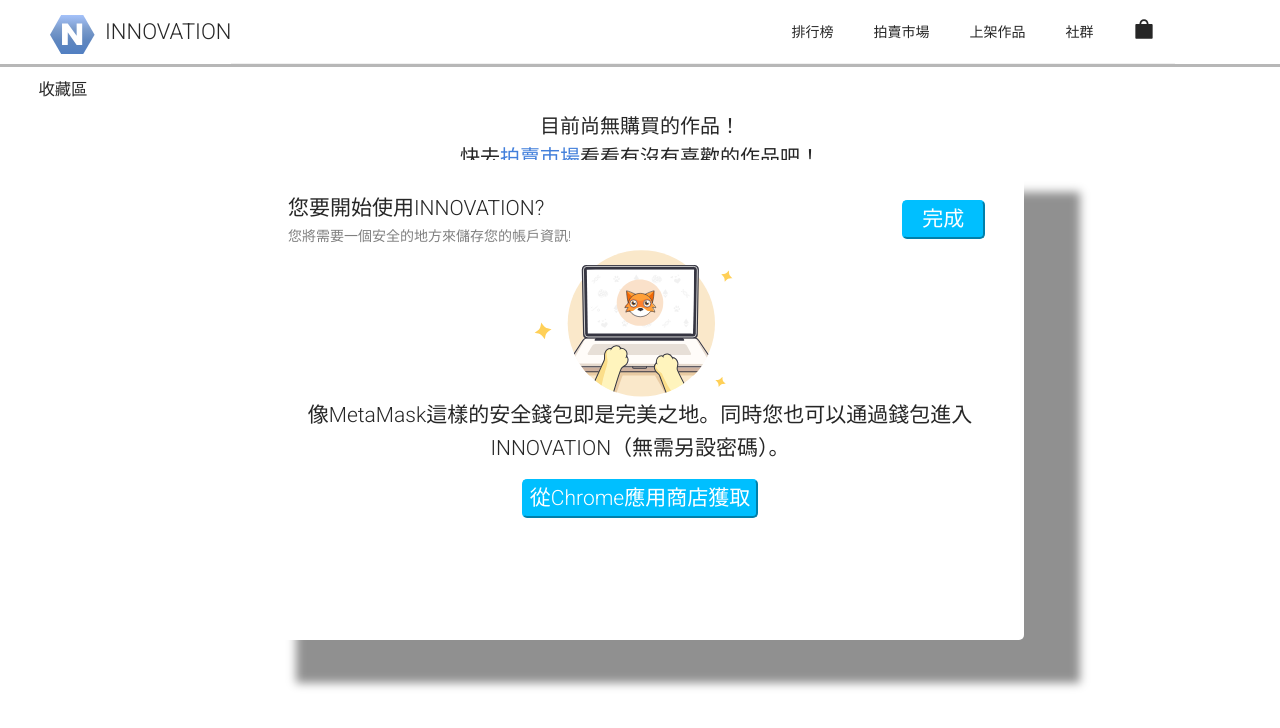
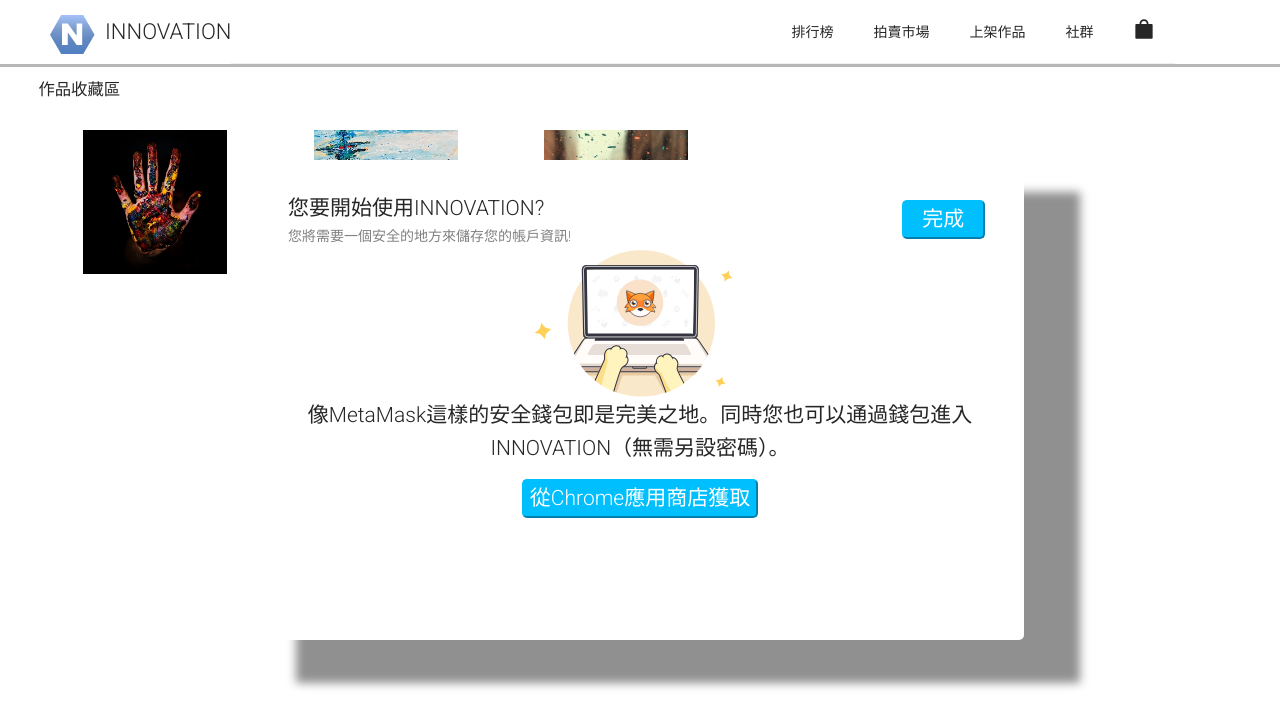
Before and after one commit to yayayaFishXuan/innovation_react, a React (Create React App) app: page /Cart in a window 1280 px wide. Shown: the top 728 px of the page. Built offline with nearby package versions, Linux system fonts and the light colour scheme; sample sign-in values are in the browser's storage.

Commit message:
作品收藏區

```diff
--- a/src/views/Cart.js
+++ b/src/views/Cart.js
@@ -1,31 +1,172 @@
-import React, { Component } from 'react';
-import '../style/Cart.scss';
-import { HeartFilled, HeartOutlined } from '@ant-design/icons';
-import { Link} from 'react-router-dom';
+import React, { Component, useState,useEffect } from "react";
+import "../style/Cart.scss";
+import "../style/store.scss";
+import { Link } from "react-router-dom";
+import { Modal, Form, Input, Switch, DatePicker,notification } from "antd";
+import moment from "moment";
 
-class Cart extends Component {
-    constructor(props) {
-        super(props)
-        this.state = {
+const Cart = (props) => {
+  const [isModalOpen, setIsModalOpen] = useState(false);
+  const [collectionWorks,setCollectionWorks] = useState([{
+    id: 1,
+    name: "測試用作品1",
+    author: "作者xxx",
+    intro:"goood",
+    tag:"圖片",
+    img: "/storeZip/1.jpg",
+    price: "545.77",
+    saleTime:moment("2003-08-08")
+    //   good: false,
+  },
+  {
+    id: 2,
+    name: "測試用作品2",
+    author: "作者xxx",
+    intro:"best",
+    tag:"影片",
+    img: "/storeZip/2.jpg",
+    price: "888",
+    saleTime:moment("2003-08-08")
+    //   good: false,
+  },
+  {
+    id: 3,
+    name: "測試用作品3",
+    author: "作者xxx",
+    intro:"cute",
+    tag:"音樂",
+    img: "/storeZip/3.jpg",
+    price: "5666",
+    saleTime:moment("2003-08-08")
+    //   good: false,
+  }])
+  const [selectWhat,setSelectWhat] = useState(0)
+  const showModal = (newData) => {
+    setSelectWhat(newData)
+    // setNewdata(newData)
+    setIsModalOpen(true);
+  };
+
+  const handleOk = e => {
+    e.preventDefault();
+    form.validateFields().then(values => {
+      console.log(values);
+      addCollectionWork(values)
+    });
+    setIsModalOpen(false);
+  };
+
+  const handleCancel = () => {
+    setIsModalOpen(false);
+  };
+  const [form] = Form.useForm();
+  useEffect(() => {
+    return () => {
+      if (isModalOpen) {
+        form.resetFields();
       }
+    };
+  }, [isModalOpen, form]);
+
+  const addCollectionWork = Udata =>{
+    setCollectionWorks(preUdata=>[
+      ...preUdata,
+      {
+        id:preUdata[preUdata.length-1].id+1,
+        name:collectionWorks[selectWhat].name,
+        author:collectionWorks[selectWhat].author,
+        intro:collectionWorks[selectWhat].intro,
+        tag:collectionWorks[selectWhat].tag,
+        img:collectionWorks[selectWhat].img,
+        ...Udata
       }
+    ])
 
-    toSingl
-    render() {
+    notification.success({
+      message: "通知",
+      description: "上架成功",
+      duration: 2,
+      placemen: "topLeft",
+    });
+  }
+  //   console.log(collectionWorks.length);
+  console.log(collectionWorks);
+
   return (
     <div>
+      <Modal
+        title="上架作品"
+        visible={isModalOpen}
+        okText="重新上架"
+        cancelText="取消"
+        onOk={handleOk}
+        onCancel={handleCancel}
+      >
+        <Form
+          name="todo-form"
+          form={form}
+          labelCol={{ span: 7 }}
+          // wrapperCol={{ spane: 5 }}
+          initialValues={{ price: collectionWorks[selectWhat].price,saleTime:moment() }}
+        >
+          <Form.Item
+            label="作品名稱"
+            >
+              {collectionWorks[selectWhat].name}
+          </Form.Item>
+          <Form.Item label="原作者">{collectionWorks[selectWhat].author}</Form.Item>
+          <Form.Item label="作品簡介">{collectionWorks[selectWhat].intro}</Form.Item>
+          <Form.Item label="作品標籤">{collectionWorks[selectWhat].tag}</Form.Item>
+          <Form.Item
+            label="作品價格"
+            name="price"
+            rules={[{ required: true, message: "請輸入作品價格" }]}
+          >
+            <Input />
+          </Form.Item>
+           <Form.Item
+              label="發佈至社群"
+              valuePropName="social"
+            >
+              <Switch />
+            </Form.Item>
+          <Form.Item
+            label="拍賣市場時間設定"
+            name="saleTime"
+            rules={[{ required: true, message: "請選擇拍賣日期！" }]}
+          >
+            <DatePicker format="YYYY-MM-DD" />
+
+          </Form.Item>
+
+          <div>
+            作品成交後，平台將會收取成交金額1%作為手續費
+          </div>
+        </Form>
+      </Modal>
       <div class="cart">
-                    <h3 id="cartTitle">
-                        收藏區
-                    </h3>
+        <h3 id="cartTitle">作品收藏區</h3>
+        {collectionWorks.length > 0 ? (
+          <div className="store">
+            {collectionWorks.map((collectionWork, key) => {
+              return (
+                <div className="eachItem">
+                  <div className="marketImg">
+                    <img src={collectionWork.img} alt="" onClick={()=>{showModal(key)}} />
+                  </div>
+                </div>
+              );
+            })}
+          </div>
+        ) : (
           <div id="cartContent">
             目前尚無購買的作品！
             <br />
             快去<Link to="/Store">拍賣市場</Link>看看有沒有喜歡的作品吧！
           </div>
+        )}
       </div>
     </div>
-        )
-    }
-}
+  );
+};
 export default Cart;
```
Lines whose indentation alone changed are shown as unchanged.
